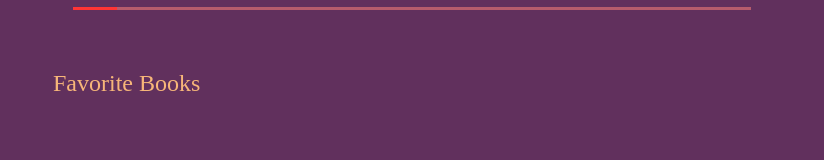
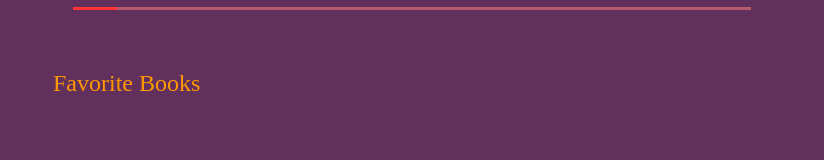
Before and after one commit to badl7/personal-website, a SvelteKit app: page /library in a window 1280 px wide. Shown: the part 294-454 px from the top of the page, without its empty margins (228-1052 px from the left). Built offline with nearby package versions, Linux system fonts and the light colour scheme.

Commit message:
change color

```diff
--- a/src/routes/library/+page.svelte
+++ b/src/routes/library/+page.svelte
@@ -40,7 +40,9 @@
 		flex-direction: column;
 		gap: 10px;
 	}
-
+    .books-container h2 {
+		color: var(--app-link-color);
+	}
 	@media (min-width: 1360px) {
 		.quotes-container {
 			flex-wrap: nowrap;
```
